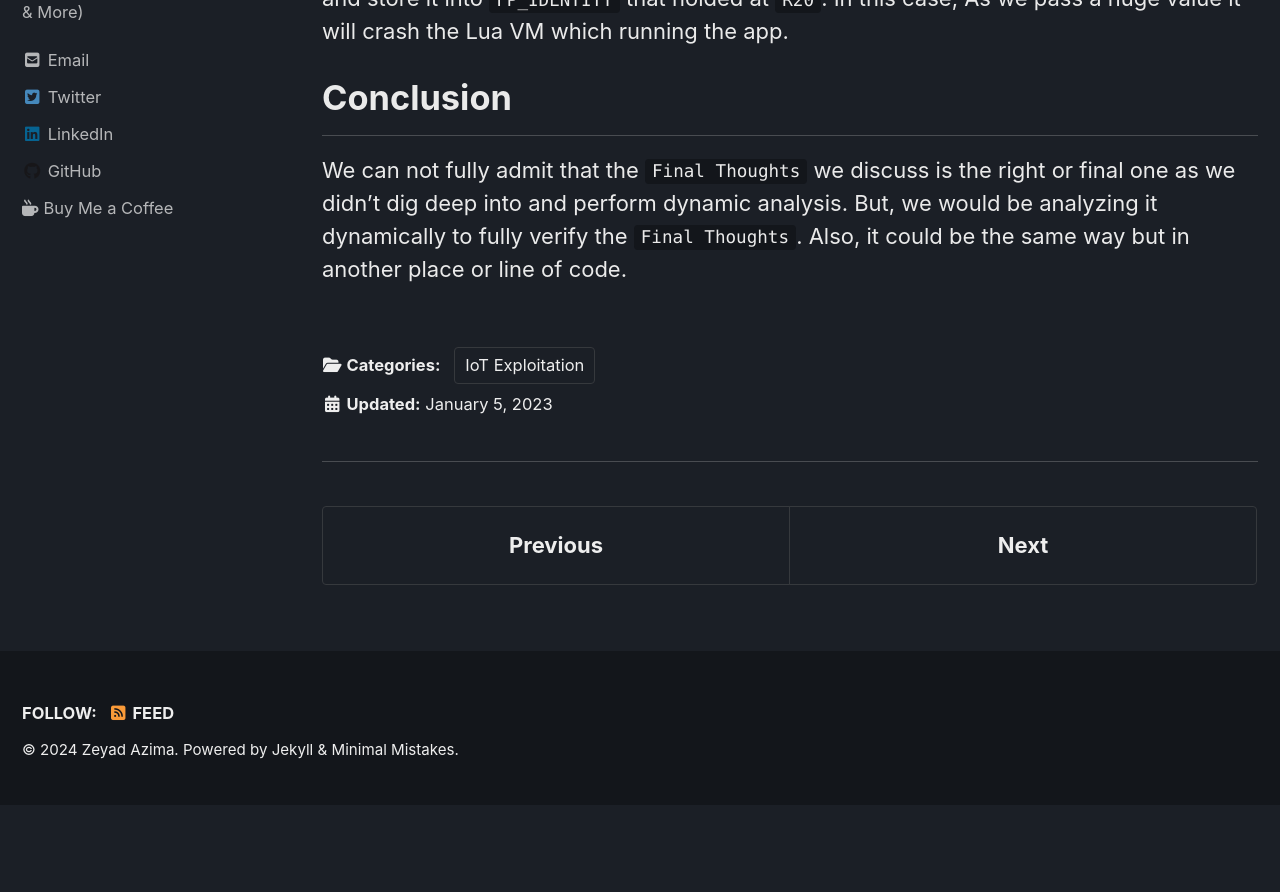
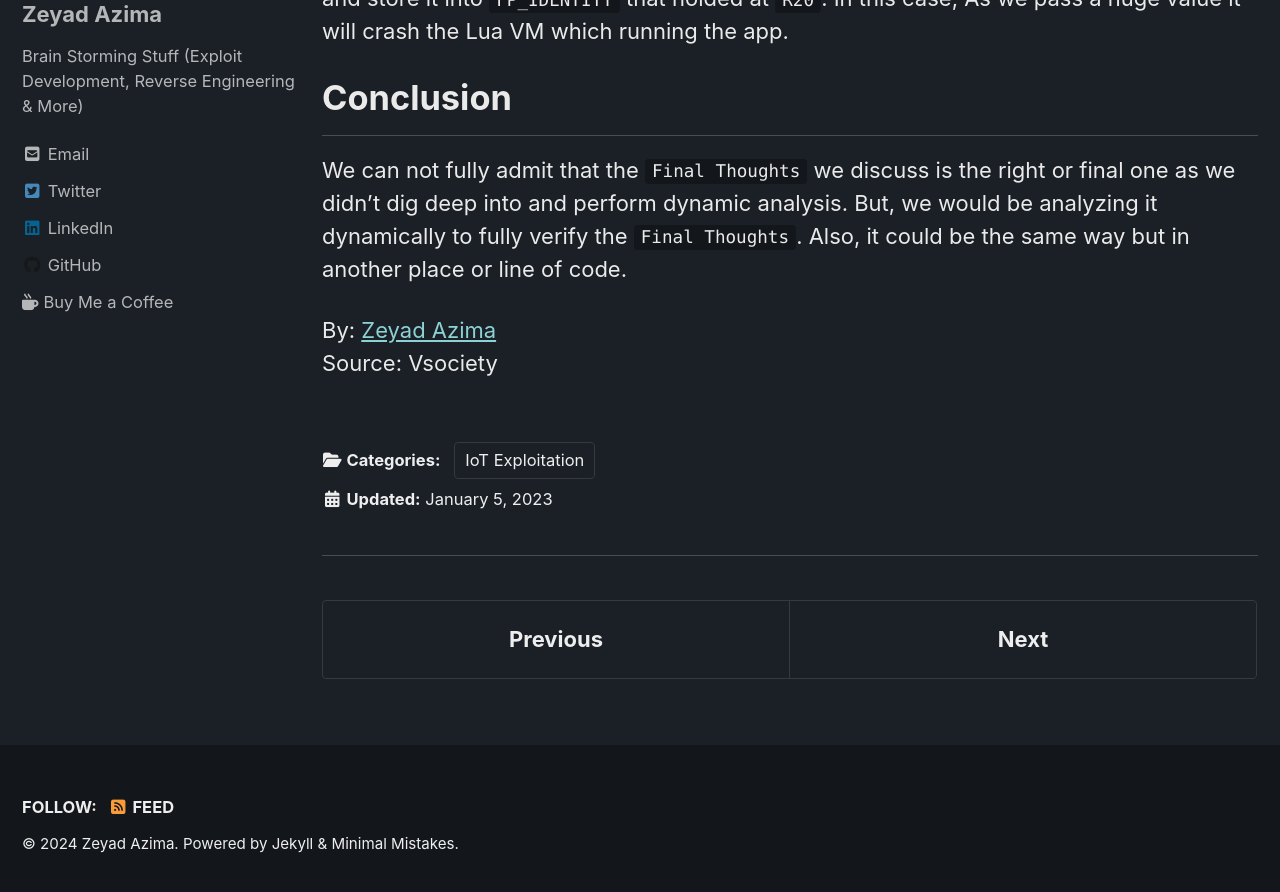
Before and after one commit to Zeyad-Azima/Zeyad-Azima.github.io, a Jekyll site: the page built from _posts/IoT Exploitation/2023-01-05-killzte.md, in a window 1280 px wide and 900 px high, scrolled down 16154 px. Shown: the top 892 px of the window. Built offline with Jekyll 4.4.1, drawn with Linux system fonts in a browser that asks for light colours; cached includes are drawn as plain includes; nearby versions of some CDN libraries; before the commit the page ends 16959 px from its top, so only the background shows below that.

Commit message:
Update 2023-01-05-killzte.md

```diff
--- a/_posts/IoT Exploitation/2023-01-05-killzte.md
+++ b/_posts/IoT Exploitation/2023-01-05-killzte.md
@@ -267,3 +267,6 @@ Let's explain the line first the  `GETTABLE` operation is used to retrieve a val
 
 # Conclusion
 We can not fully admit that the `Final Thoughts` we discuss is the right or final one as we didn't dig deep into and perform dynamic analysis. But, we would be analyzing it dynamically to fully verify the `Final Thoughts`. Also, it could be the same way but in another place or line of code.
+
+By: [Zeyad Azima](https://www.linkedin.com/in/zer0verflow/)
+Source: Vsociety
```
